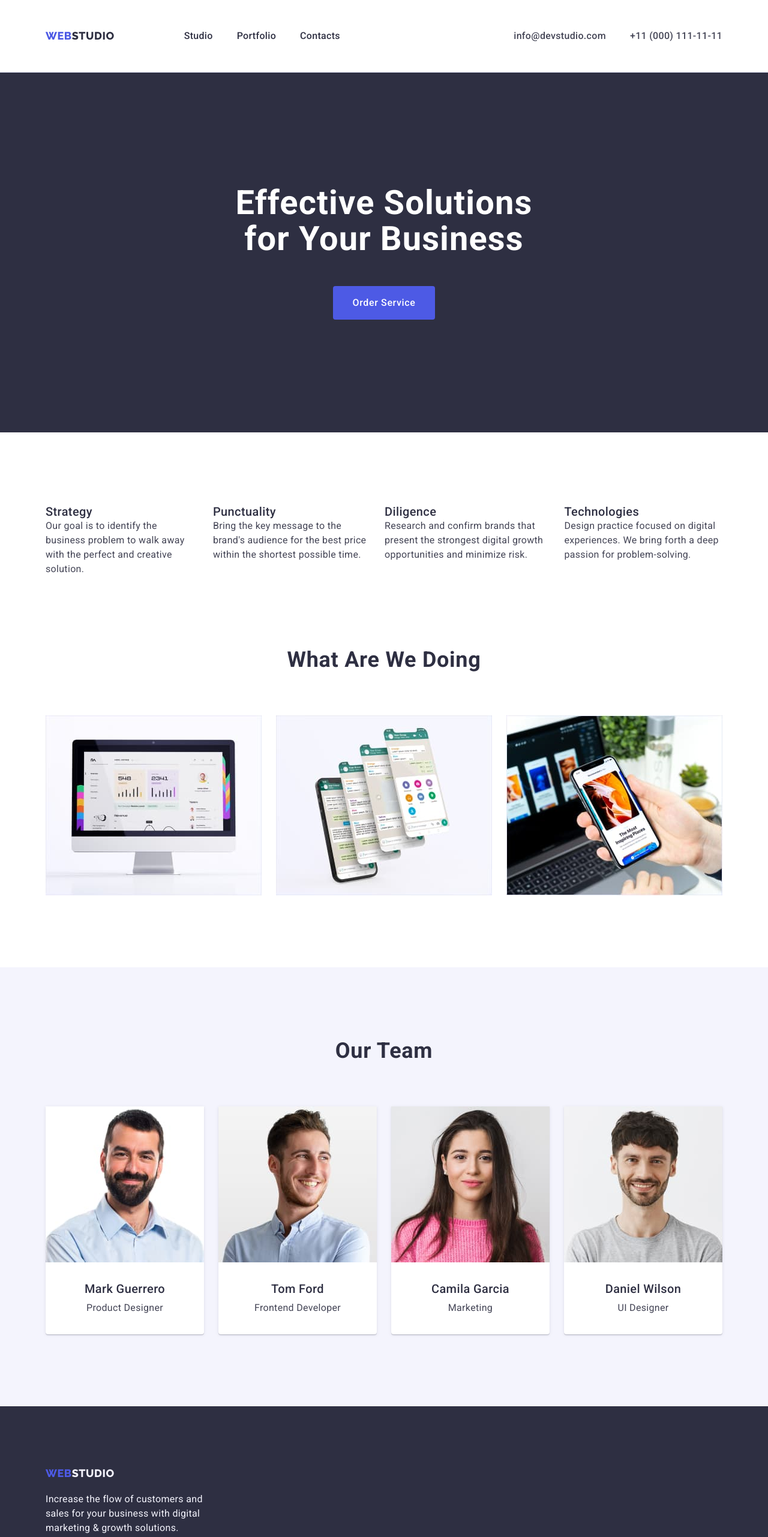
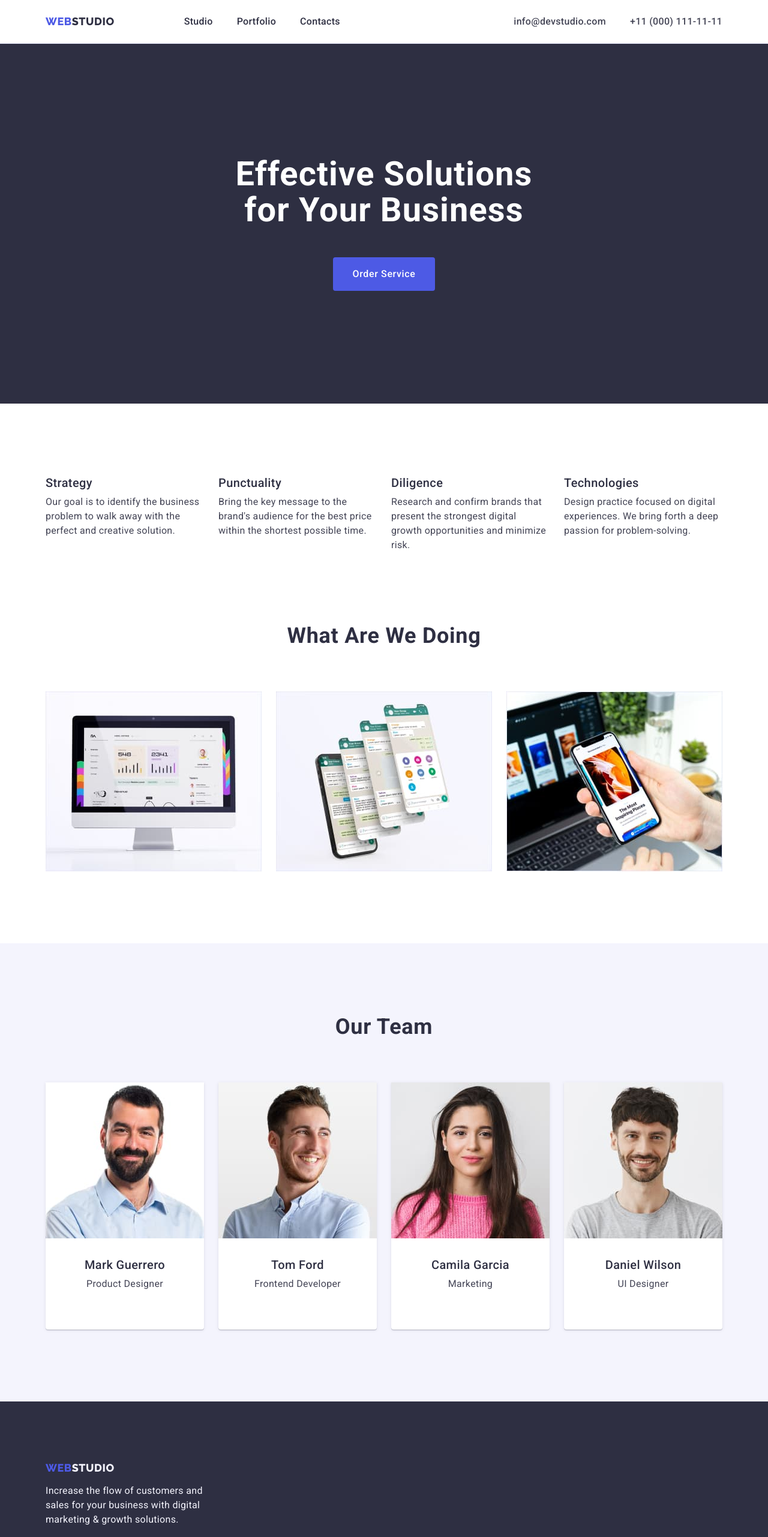
Before and after one commit to Siemtsov/goit-homework-03, a plain HTML site: page index.html in a window 1280 px wide. Shown: the top 2563 px of the page at 60% size. Drawn offline with nearby package versions, Linux system fonts and the light colour scheme.

Commit message:
corrected mistakes

```diff
--- a/css/style.css
+++ b/css/style.css
@@ -52,6 +52,19 @@ p {
 img {
   display: block;
 }
+.visually-hidden {
+  position: absolute;
+  width: 1px;
+  height: 1px;
+  margin: -1px;
+  border: 0;
+  padding: 0;
+
+  white-space: nowrap;
+  clip-path: inset(100%);
+  clip: rect(0 0 0 0);
+  overflow: hidden;
+}
 /* LOGO */
 .logo {
   text-decoration: none;
@@ -76,6 +89,7 @@ img {
 /* HEADER */
 .header {
   border-bottom: 1px solid #e7e9fc;
+  padding: 24px 0;
 }
 .header-container {
   display: flex;
@@ -89,10 +103,8 @@ img {
 .nav-list {
   display: flex;
   gap: 40px;
-  padding: 24px 0;
 }
 .nav-list-element {
-  padding: 24px 0;
 }
 .nav-link {
   font-weight: 500;
@@ -169,14 +181,16 @@ img {
   background-color: var(--ocean-active);
 }
 /* OPTIONS */
+.options-section {
+  padding: 120px 0;
+}
 .options-list {
   display: flex;
-  padding-top: 120px;
-  padding-bottom: 120px;
   justify-content: center;
   gap: 24px;
 }
 .options-list-element {
+  width: calc((100% - 72px) / 4);
 }
 .options-caption {
   color: var(--primary-slate);
@@ -197,33 +211,34 @@ img {
   line-height: 1.2;
   letter-spacing: 0.02em;
   color: var(--primary-navy-blue);
+  margin-bottom: 8px;
 }
 /* OUR WORK */
+.our-work-section {
+  padding-bottom: 120px;
+}
 .work-header {
-  padding-bottom: 72px;
+  margin-bottom: 72px;
 }
 .work-list {
   display: flex;
   justify-content: center;
   gap: 24px;
-
-  padding-bottom: 120px;
 }
 .work-list-element {
 }
 /* OUR TEAM SECCTION */
 .team-section {
   background-color: var(--primary-cloud-color);
+  padding: 120px 0;
 }
 .team-section-header {
-  padding-top: 120px;
-  padding-bottom: 72px;
+  margin-bottom: 72px;
 }
 .team-list {
   display: flex;
   justify-content: center;
   gap: 24px;
-  padding-bottom: 120px;
 }
 .team-list-element {
   background-color: var(--primary-white-color);
@@ -233,6 +248,9 @@ img {
     0px 1px 1px rgba(46, 47, 66, 0.16), 0px 2px 1px rgba(46, 47, 66, 0.08);
   border-radius: 0px 0px 4px 4px;
 }
+.team-img-caption {
+  padding: 32px 16px;
+}
 .team-header-caption {
   font-weight: 500;
   font-size: 20px;
@@ -240,8 +258,7 @@ img {
   letter-spacing: 0.02em;
   color: var(--primary-navy-blue);
 
-  padding-top: 32px;
-  padding-bottom: 8px;
+  margin-bottom: 8px;
   text-align: center;
 }
 .team-caption {
@@ -252,13 +269,15 @@ img {
 /* FOOTER SECTION */
 .footer-section {
   background-color: var(--primary-navy-blue);
+  padding: 100px 0;
 }
 .footer-container {
-  padding-top: 101.5px;
-  padding-bottom: 100px;
+}
+.footer-logo {
+  display: inline-block;
+  margin-bottom: 16px;
 }
 .footer-caption {
-  padding-top: 17.5px;
   width: 264px;
   color: var(--primary-cloud-color);
 }
--- a/index.html
+++ b/index.html
@@ -64,7 +64,7 @@
       <!-- Section Options -->
       <section class="options-section">
         <div class="container">
-          <h2 hidden>Our Options</h2>
+          <h2 class="visually-hidden">Our Options</h2>
           <ul class="list options-list">
             <li class="options-list-element">
               <h3 class="options-headers">Strategy</h3>
@@ -133,8 +133,10 @@
                 alt="Product Designer"
                 width="264"
               />
+              <div class="team-img-caption">
                 <h3 class="team-header-caption">Mark Guerrero</h3>
                 <p class="team-caption">Product Designer</p>
+              </div>
             </li>
             <li class="team-list-element">
               <img
@@ -142,8 +144,10 @@
                 alt="Frontend Developer"
                 width="264"
               />
+              <div class="team-img-caption">
                 <h3 class="team-header-caption">Tom Ford</h3>
                 <p class="team-caption">Frontend Developer</p>
+              </div>
             </li>
             <li class="team-list-element">
               <img
@@ -151,8 +155,10 @@
                 alt="Marketing"
                 width="264"
               />
+              <div class="team-img-caption">
                 <h3 class="team-header-caption">Camila Garcia</h3>
                 <p class="team-caption">Marketing</p>
+              </div>
             </li>
             <li class="team-list-element">
               <img
@@ -160,8 +166,10 @@
                 alt="UI Designer"
                 width="264"
               />
+              <div class="team-img-caption">
                 <h3 class="team-header-caption">Daniel Wilson</h3>
                 <p class="team-caption">UI Designer</p>
+              </div>
             </li>
           </ul>
         </div>
@@ -170,7 +178,7 @@
     <!-- Footer -->
     <footer class="footer-section">
       <div class="container footer-container">
-        <a href="./index.html" class="logo link"
+        <a href="./index.html" class="logo link footer-logo"
           >Web<span class="logo-light">Studio</span></a
         >
         <p class="footer-caption">
```
Also changed, not shown: portfolio.html (+1 -1 lines). Lines whose indentation alone changed are shown as unchanged.
